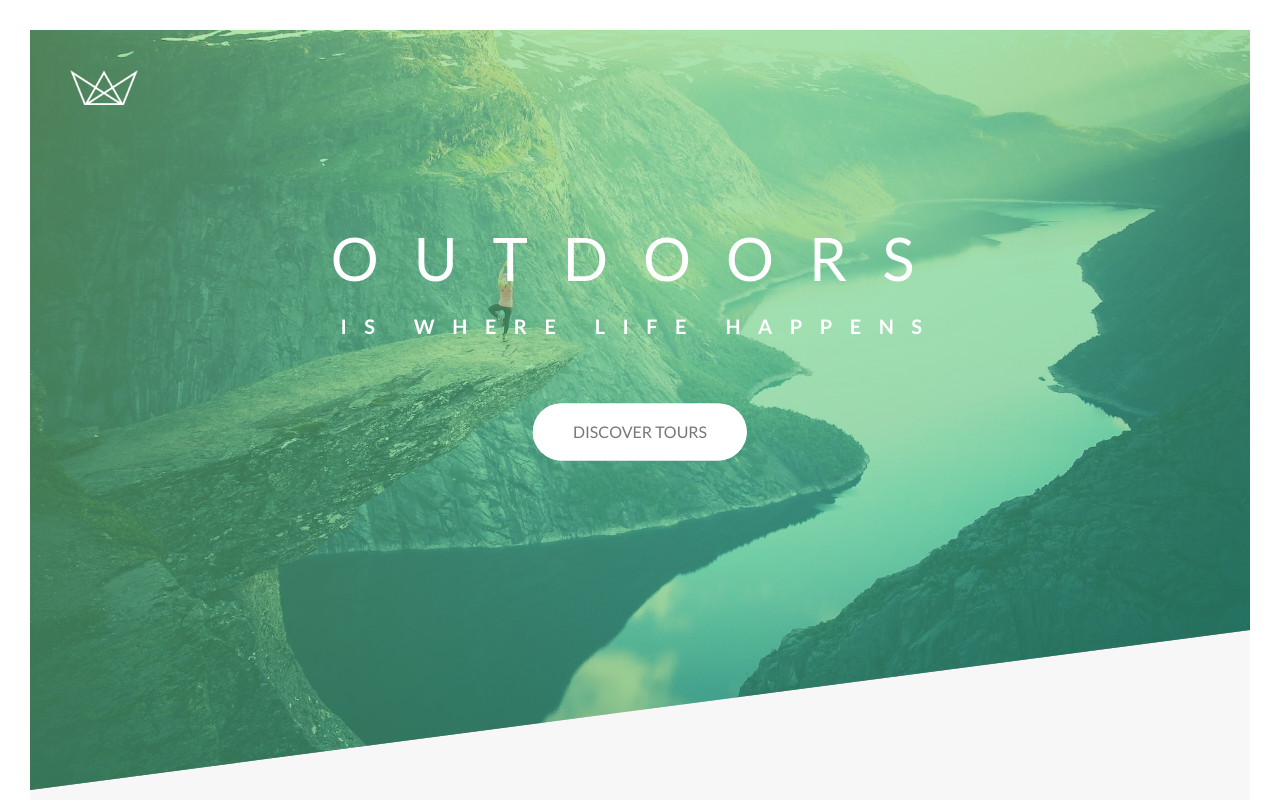
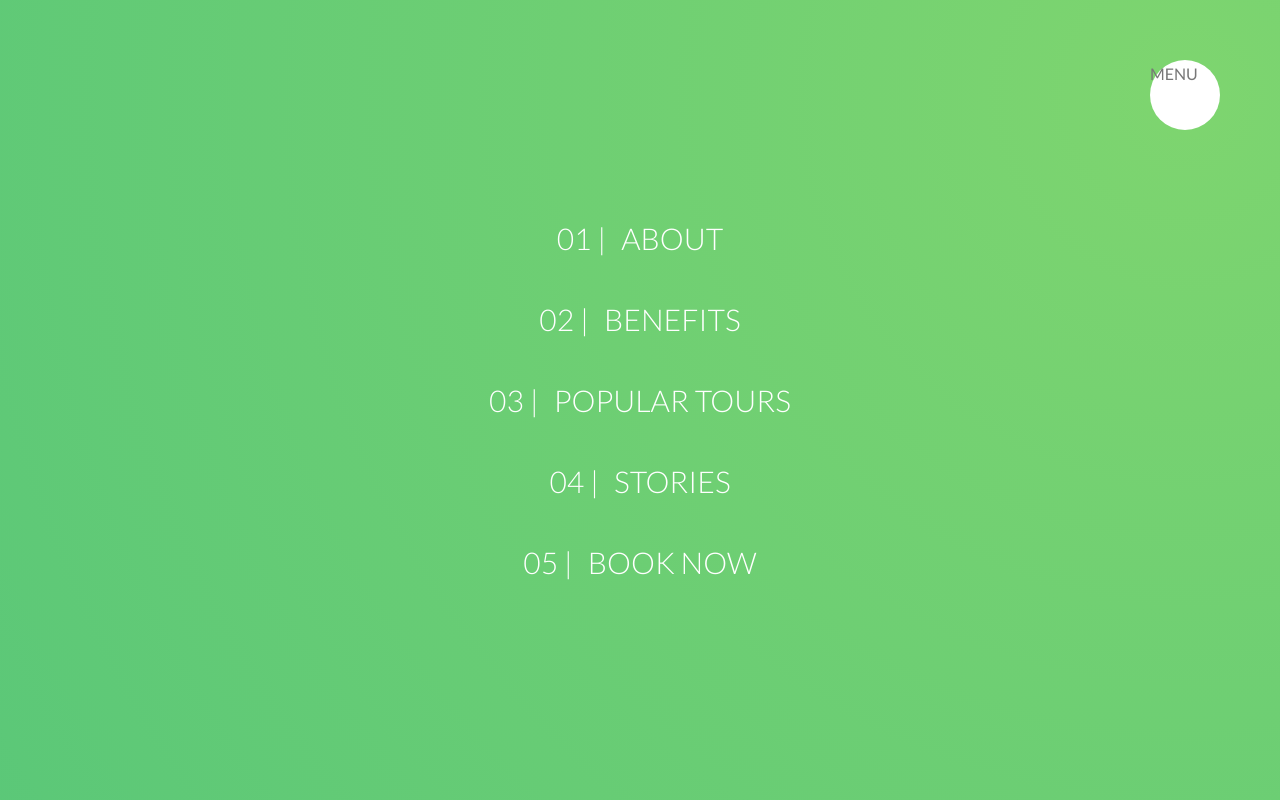
Before and after one commit to PFurtak/tours, a website: page index.html in a window 1280 px wide. Shown: the top 800 px of the page. Drawn offline with Linux system fonts and the light colour scheme.

Commit message:
Started on custom nav button

```diff
--- a/index.html
+++ b/index.html
@@ -16,6 +16,20 @@
     <title>Natours | Exciting tours for adventurous people</title>
   </head>
   <body>
+    <div class="navigation">
+      <input type="checkbox" class="navigation__checkbox" id="navi-toggle">
+      <label for="navi-toggle" class="navigation__button"> MENU</label>
+      <div class="navigation__background">&nbsp;</div>
+      <nav class="navigation__nav">
+        <ul class="navigation__list">
+          <li class="navigation__item"><a href="#" class="navigation__link"><span>01 |</span>About</a></li>
+          <li class="navigation__item"><a href="#" class="navigation__link"><span>02 |</span>Benefits</a></li>
+          <li class="navigation__item"> <a href="#" class="navigation__link"><span>03 |</span>Popular tours</a></li>
+          <li class="navigation__item"> <a href="#" class="navigation__link"><span>04 |</span>Stories</a></li>
+          <li class="navigation__item"><a href="#" class="navigation__link"><span>05 |</span>Book now</a></li>
+        </ul>
+      </nav>
+    </div>
     <header class="header">
       <div class="header__logo-box">
         <img src="./img/logo-white.png" alt="tours-logo" class="header__logo" />
--- /dev/null
+++ b/sass/layout/_navigation.scss
@@ -0,0 +1,80 @@
+.navigation {
+  &__checkbox {
+    display: none;
+  }
+
+  &__button {
+    background-color: $color-white;
+    height: 7rem;
+    width: 7rem;
+    position: fixed;
+    top: 6rem;
+    right: 6rem;
+    border-radius: 50%;
+    z-index: 2000;
+  }
+  &__background {
+    height: 6rem;
+    width: 6rem;
+    border-radius: 50%;
+    position: fixed;
+    top: 6.5rem;
+    right: 6.5rem;
+    background-image: radial-gradient(
+      $color-primary-light,
+      $color-primary-dark
+    );
+    z-index: 1000;
+    transform: scale(80);
+  }
+  &__nav {
+    height: 100vh;
+    width: 100%;
+    position: fixed;
+    top: 0;
+    right: 0;
+    z-index: 1500;
+  }
+  &__list {
+    position: absolute;
+    top: 50%;
+    left: 50%;
+    transform: translate(-50%, -50%);
+    list-style: none;
+    text-align: center;
+  }
+  &__item {
+    margin: 1rem;
+  }
+  &__link {
+    &:link,
+    &:visited {
+      display: inline-block;
+      font-size: 3rem;
+      font-weight: 300;
+      padding: 1rem 2rem;
+      color: $color-white;
+      text-decoration: none;
+      text-transform: uppercase;
+      background-image: linear-gradient(
+        120deg,
+        transparent 0%,
+        transparent 50%,
+        $color-white 50%
+      );
+      background-size: 250%;
+      transition: all 0.4s;
+
+      span {
+        display: inline-block;
+        margin-right: 1.5rem;
+      }
+    }
+    &:hover,
+    &:active {
+      background-position: 100%;
+      color: $color-grey-dark;
+      transform: translateX(2rem);
+    }
+  }
+}
--- a/sass/main.scss
+++ b/sass/main.scss
@@ -18,5 +18,6 @@
 @import './layout/footer';
 @import './layout/grid';
 @import './layout/header';
+@import './layout/navigation';
 
 @import './pages/home';
```
Also changed, not shown: css/style.css.
